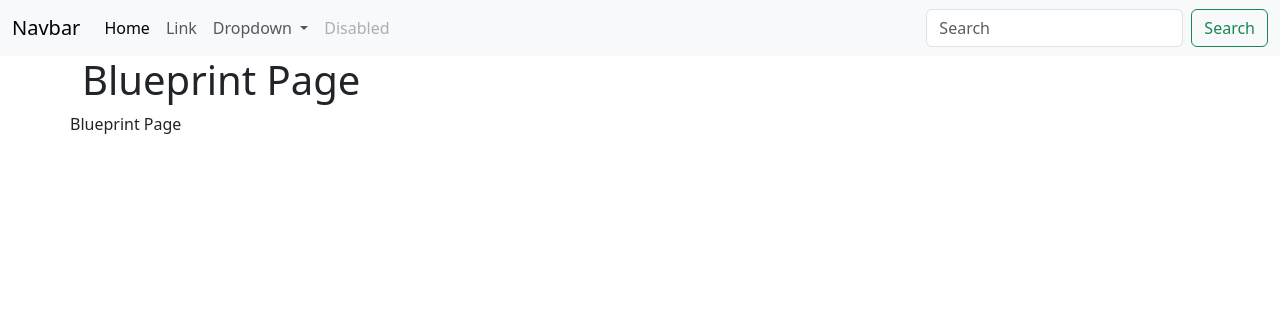
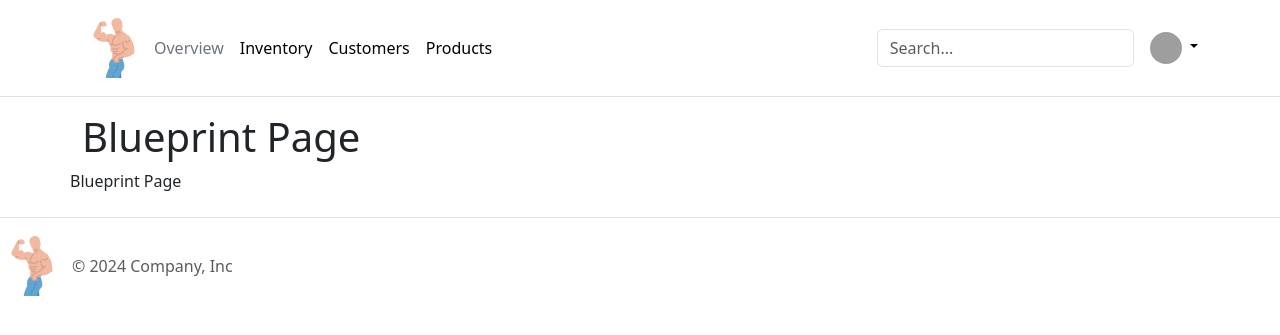
Before and after one commit to TaibkKurbanaliev/FlaskApp, a Flask app: page /test/ in a window 1280 px wide. Shown: the top 335 px of the page. Run offline with Flask 3, Linux system fonts and the light colour scheme; parts of the project's set-up code (start-up, migrations or seed data) failed here and were passed over; grey boxes are pictures that could not be loaded.

Commit message:
Add static files

```diff
--- a/app/templates/base.html
+++ b/app/templates/base.html
@@ -17,56 +17,43 @@
 </head>
 
 <body>
-    <nav class="navbar navbar-expand-lg bg-body-tertiary ">
-        <div class="container-fluid">
-            <a class="navbar-brand" href="#">Navbar</a>
-            <button class="navbar-toggler" type="button"
-                data-bs-toggle="collapse"
-                data-bs-target="#navbarSupportedContent"
-                aria-controls="navbarSupportedContent" aria-expanded="false"
-                aria-label="Toggle navigation">
-                <span class="navbar-toggler-icon"></span>
-            </button>
-            <div class="collapse navbar-collapse"
-                id="navbarSupportedContent">
-                <ul class="navbar-nav me-auto mb-2 mb-lg-0">
-                    <li class="nav-item">
-                        <a class="nav-link active" aria-current="page"
-                            href="{{ url_for('index') }}">Home</a>
+<div class="page">
+    <header class="p-3 mb-3 border-bottom">
+    <div class="container">
+        <div class="d-flex flex-wrap align-items-center justify-content-center justify-content-lg-start">
+            <a href="/" class="d-flex align-items-center mb-2 mb-lg-0 link-body-emphasis text-decoration-none">
+                <img src="{{ url_for('static', filename="img/man.png") }}" alt="low">
+            </a>
+
+            <ul class="nav col-12 col-lg-auto me-lg-auto mb-2 justify-content-center mb-md-0">
+                <li><a href="#" class="nav-link px-2 link-secondary">Overview</a></li>
+                <li><a href="#" class="nav-link px-2 link-body-emphasis">Inventory</a></li>
+                <li><a href="#" class="nav-link px-2 link-body-emphasis">Customers</a></li>
+                <li><a href="#" class="nav-link px-2 link-body-emphasis">Products</a></li>
+            </ul>
+
+            <form class="col-12 col-lg-auto mb-3 mb-lg-0 me-lg-3" role="search">
+                <input type="search" class="form-control" placeholder="Search..." aria-label="Search">
+            </form>
+
+            <div class="dropdown text-end">
+                <a href="#" class="d-block link-body-emphasis text-decoration-none dropdown-toggle"
+                   data-bs-toggle="dropdown" aria-expanded="false">
+                    <img src="https://github.com/mdo.png" alt="mdo" width="32" height="32" class="rounded-circle">
+                </a>
+                <ul class="dropdown-menu text-small" style="">
+                    <li><a class="dropdown-item" href="#">New project...</a></li>
+                    <li><a class="dropdown-item" href="#">Settings</a></li>
+                    <li><a class="dropdown-item" href="#">Profile</a></li>
+                    <li>
+                        <hr class="dropdown-divider">
                     </li>
-                    <li class="nav-item">
-                        <a class="nav-link" href="#">Link</a>
-                    </li>
-                    <li class="nav-item dropdown">
-                        <a class="nav-link dropdown-toggle" href="#"
-                            role="button" data-bs-toggle="dropdown"
-                            aria-expanded="false">
-                            Dropdown
-                        </a>
-                        <ul class="dropdown-menu">
-                            <li><a class="dropdown-item"
-                                    href="#">Action</a></li>
-                            <li><a class="dropdown-item" href="#">Another
-                                    action</a></li>
-                            <li><hr class="dropdown-divider"></li>
-                            <li><a class="dropdown-item" href="#">Something
-                                    else here</a></li>
+                    <li><a class="dropdown-item" href="#">Sign out</a></li>
                 </ul>
-                    </li>
-                    <li class="nav-item">
-                        <a class="nav-link disabled"
-                            aria-disabled="true">Disabled</a>
-                    </li>
-                </ul>
-                <form class="d-flex" role="search">
-                    <input class="form-control me-2" type="search"
-                        placeholder="Search" aria-label="Search">
-                    <button class="btn btn-outline-success"
-                        type="submit">Search</button>
-                </form>
             </div>
         </div>
-    </nav>
+    </div>
+</header>
 <div class="container">
     <div class="row">
         <h1>
@@ -79,5 +66,32 @@
         {% endblock content %}
     </div>
 </div>
+<footer class="d-flex flex-wrap justify-content-between align-items-center py-3 my-4 border-top">
+    <div class="col-md-4 d-flex align-items-center">
+        <a href="/" class="mb-3 me-2 mb-md-0 text-body-secondary text-decoration-none lh-1">
+            <img src="{{ url_for('static', filename="img/man.png") }}" alt="low">
+        </a>
+        <span class="mb-3 mb-md-0 text-body-secondary">© 2024 Company, Inc</span>
+    </div>
+
+    <ul class="nav col-md-4 justify-content-end list-unstyled d-flex">
+        <li class="ms-3"><a class="text-body-secondary" href="#">
+            <svg class="bi" width="24" height="24">
+                <use xlink:href="#twitter"></use>
+            </svg>
+        </a></li>
+        <li class="ms-3"><a class="text-body-secondary" href="#">
+            <svg class="bi" width="24" height="24">
+                <use xlink:href="#instagram"></use>
+            </svg>
+        </a></li>
+        <li class="ms-3"><a class="text-body-secondary" href="#">
+            <svg class="bi" width="24" height="24">
+                <use xlink:href="#facebook"></use>
+            </svg>
+        </a></li>
+    </ul>
+</footer>
+</div>
 </body>
 </html>
--- a/app/view.py
+++ b/app/view.py
@@ -1,6 +1,7 @@
 from app import app
 from flask import render_template
 
+
 @app.route('/')
 def index():
-    return render_template("index.html")
+    return render_template('index.html')
```
Also changed, not shown: app/static/img/man.png (added), 1 other file. Lines whose indentation alone changed are shown as unchanged.
